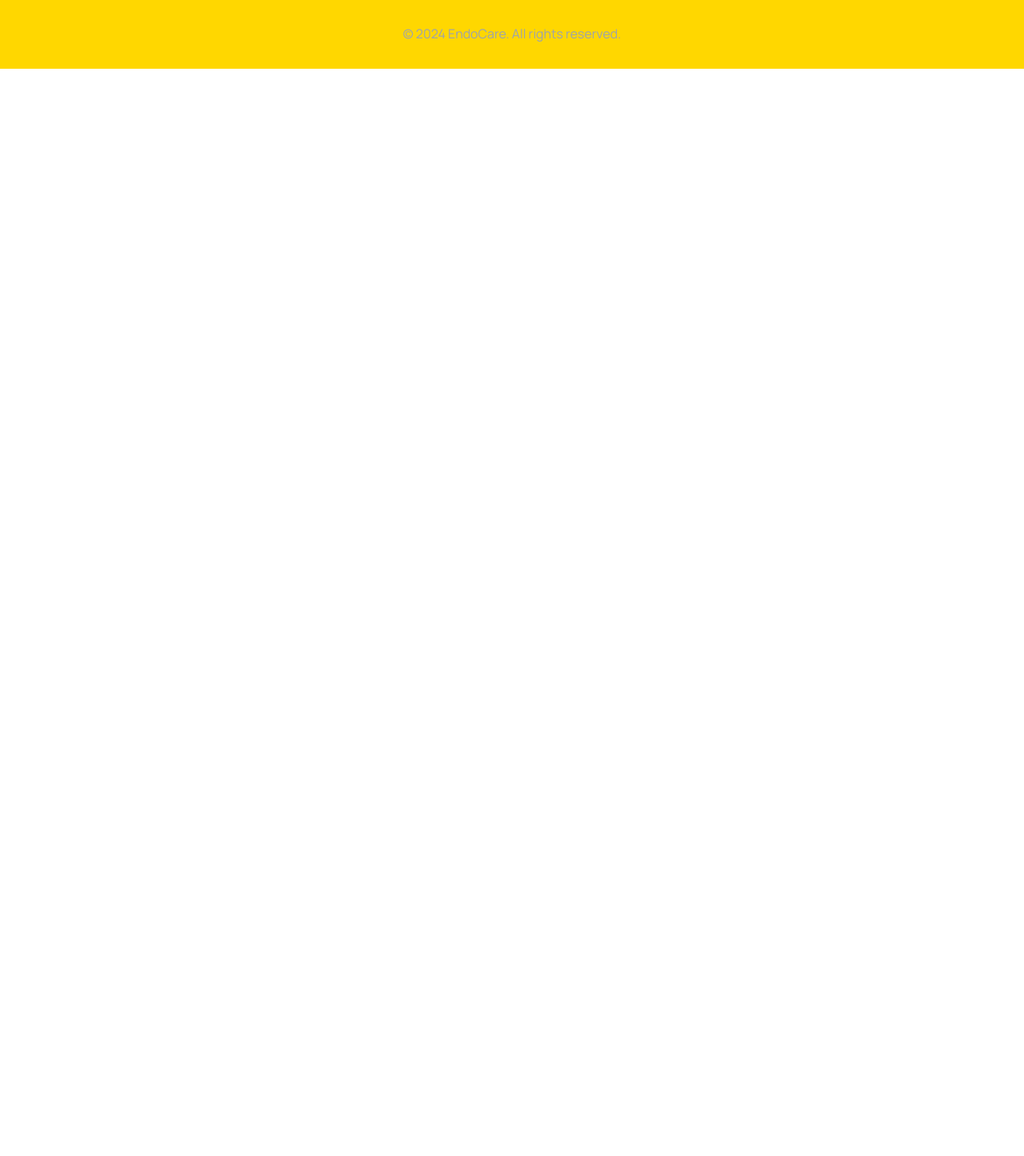
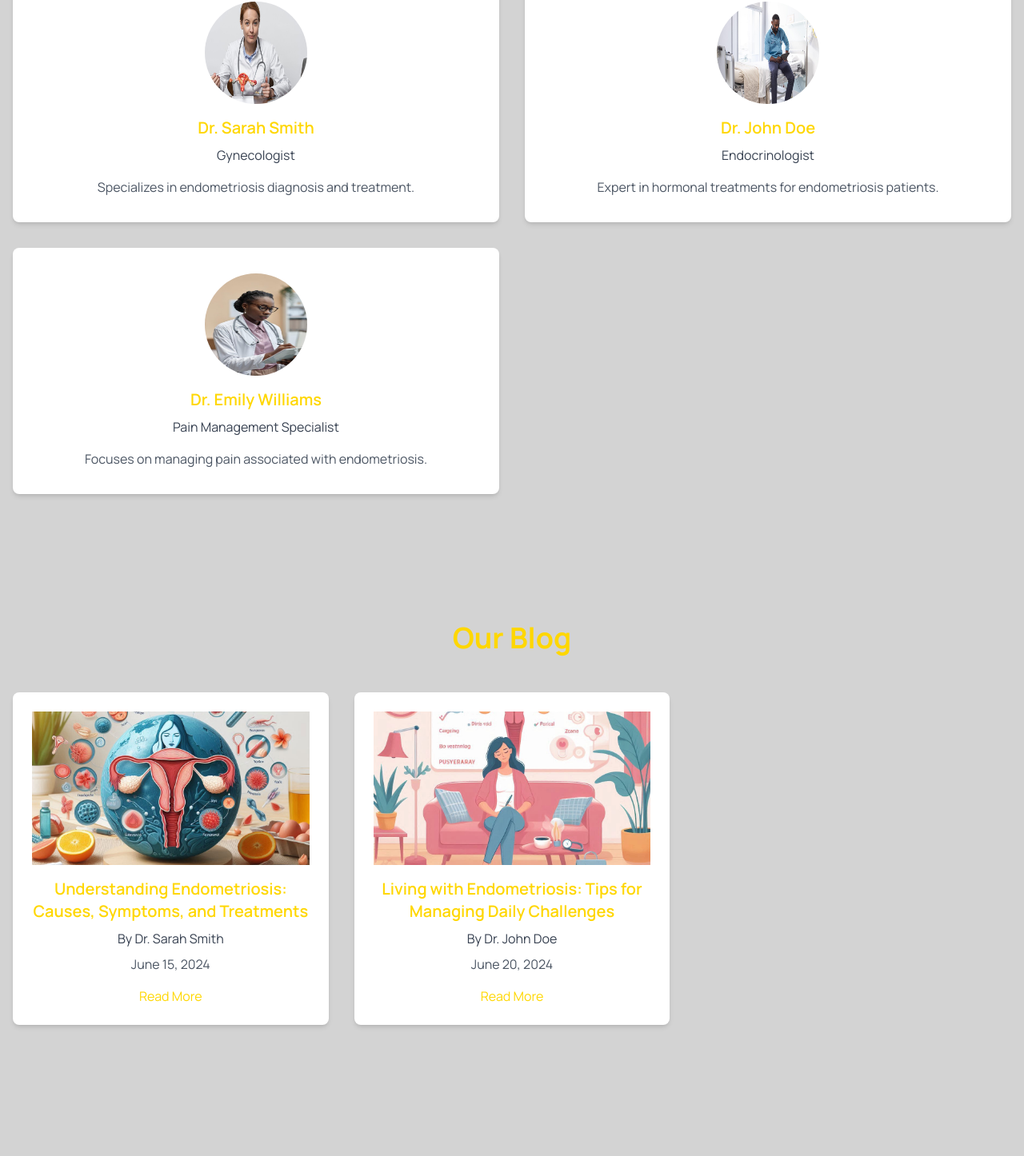
Before and after one commit to Wamziss/EndoCare, a React (Vite) app: page / in a window 1280 px wide. Shown: the part 1494-2940 px from the top of the page at 80% size. Before the commit the page ends 1580 px from the top, so only its background shows below. Built offline with nearby package versions, Linux system fonts and the light colour scheme.

Commit message:
add doctors, blogs and contact section to the homepage

```diff
--- a/src/pages/Home.jsx
+++ b/src/pages/Home.jsx
@@ -1,12 +1,18 @@
 import React from 'react'
 import Hero from '../components/Hero'
 import Services from './Services'
+import Doctors from './Doctors/Doctors'
+import Blogs from './Blogs/Blogs'
+import Contact from './Contact'
 
 const Home = () => {
   return (
     <>
       <Hero/>
       <Services/>
+      <Doctors/>
+      <Blogs/>
+      <Contact />
     </>
   )
 }
```
